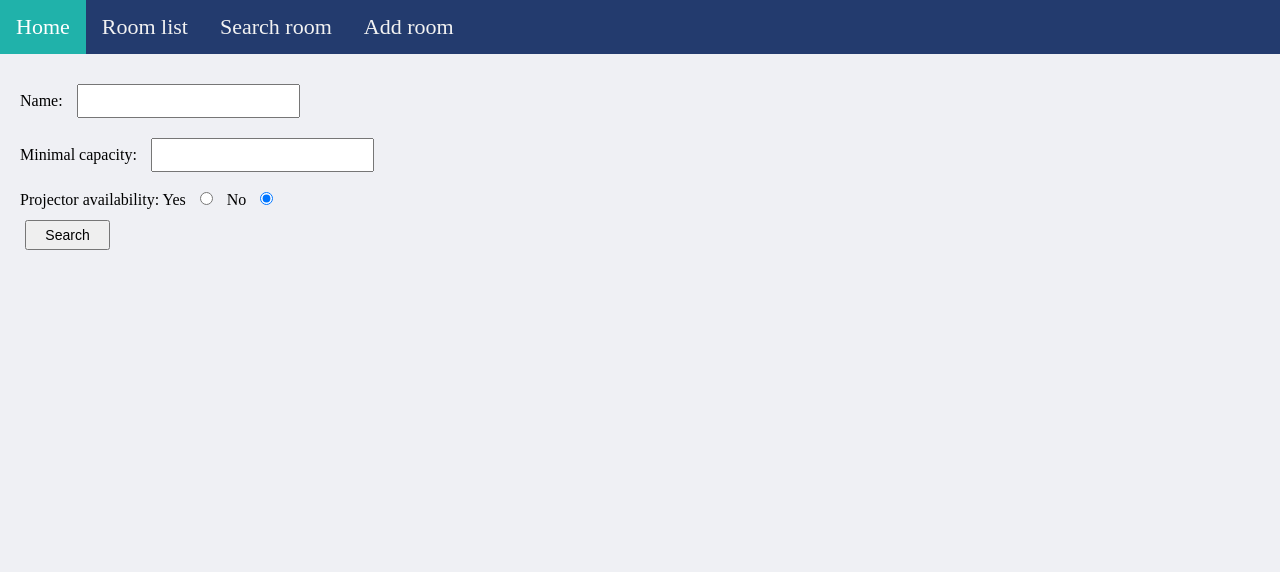
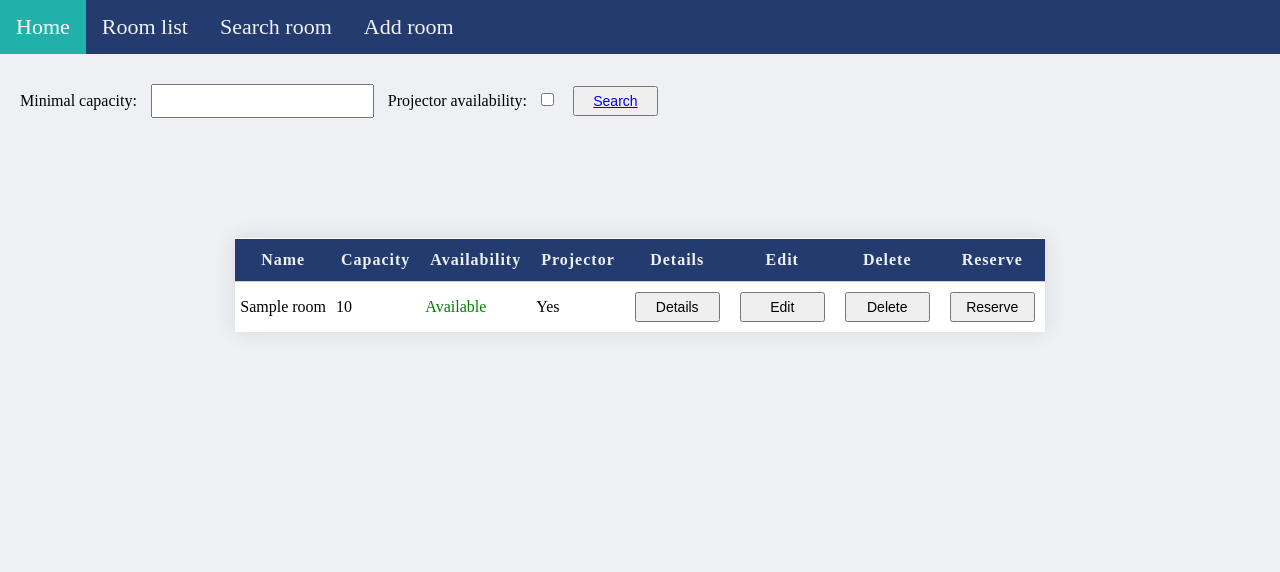
Before and after one commit to saradonin/conference_room_rental, a Django app: template reservations/templates/search_room.html in a window 1280 px wide. Shown: the part 126-698 px from the top of the page. Run offline with Django 4.2, Linux system fonts and the light colour scheme; tables that the repository leaves empty hold one stand-in row (values such as "Sample post"); the template is opened without the code that fills it: values that come from a table or form of the project are taken from there, most other values are stand-ins (such as "Sample title", 1, 10 or a date in 2020).

Commit message:
search room list added

```diff
--- a/reservations/templates/search_room.html
+++ b/reservations/templates/search_room.html
@@ -22,33 +22,72 @@
     <a href="/room/new/">Add room</a>
 </div>
 <!-- Nav -->
-<form action="" method="POST">
-
-    {% csrf_token %}
-    <label>Name:
-        <input type="string" name="name">
-    </label></br>
-
+<form action="" method="GET">
+<!--    <label>Name:-->
+<!--        <input type="string" name="name">-->
+<!--    </label></br>-->
     <label> Minimal capacity:
         <input type="number" name="capacity">
-    </label></br>
+    </label>
 
     <label> Projector availability:
-        <label> Yes
-            <input type="radio" name="projector" value="True">
-        </label>
-        <label> No
-            <input type="radio" name="projector" value="False" checked>
-        </label>
-    </label></br>
+        <input type="checkbox" name="projector" value="True">
+    </label>
 
-    <button class="btn" type="submit">Search</button>
+    <button class="btn"><a href="/search?capacity={{ capacity }}&projector={{ projector }}">Search</a></button>
 
 </form>
 
 <div class="msg">
     {{ message }}
 </div>
+
+<table class="table">
+    <thead>
+    <tr>
+        <th>Name</th>
+        <th>Capacity</th>
+        <th>Availability</th>
+        <th>Projector</th>
+        <th>Details</th>
+        <th>Edit</th>
+        <th>Delete</th>
+        <th>Reserve</th>
+    </tr>
+    </thead>
+
+    <tbody>
+    {% for room in rooms %}
+    <tr>
+        <td>{{ room.name }}</td>
+        <td>{{ room.capacity }}</td>
+        {% if room.reserved %}
+        <td style="color:red;">Booked</td>
+        {% else %}
+        <td style="color:green;">Available</td>
+        {% endif %}
+        <td>{{ room.projector_availability|yesno:"Yes, No"  }}</td>
+        <td><a href="/room/details/{{ room.id }}/">
+            <button class="btn">Details</button>
+        </a></td>
+        <td><a href="/room/modify/{{ room.id }}/">
+            <button class="btn">Edit</button>
+        </a></td>
+        <td><a href="/room/delete/{{ room.id }}/">
+            <button class="btn">Delete</button>
+        </a></td>
+        <td><a href="/room/reserve/{{ room.id }}/">
+            <button class="btn">Reserve</button>
+        </a></td>
+    </tr>
+    {% empty %}
+    <tr>
+        <td colspan="6">No rooms available</td>
+    </tr>
+    {% endfor %}
+
+    </tbody>
+</table>
 
 
 <!-- Footer -->
```
